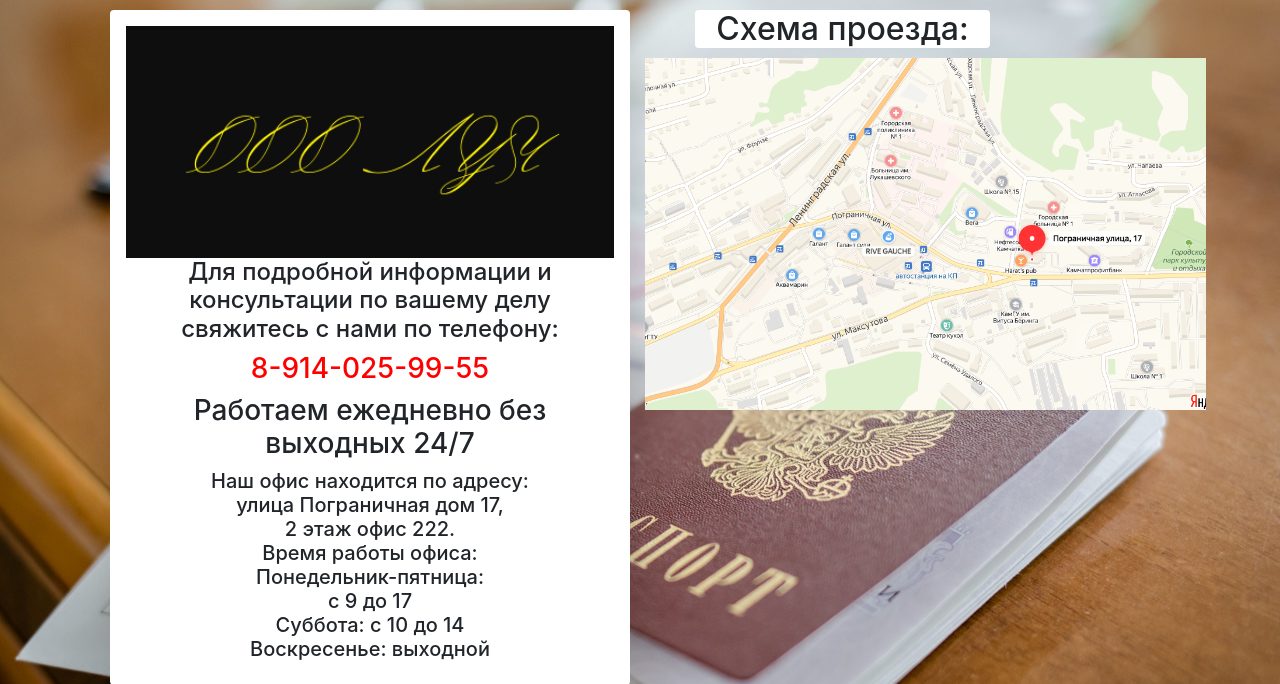
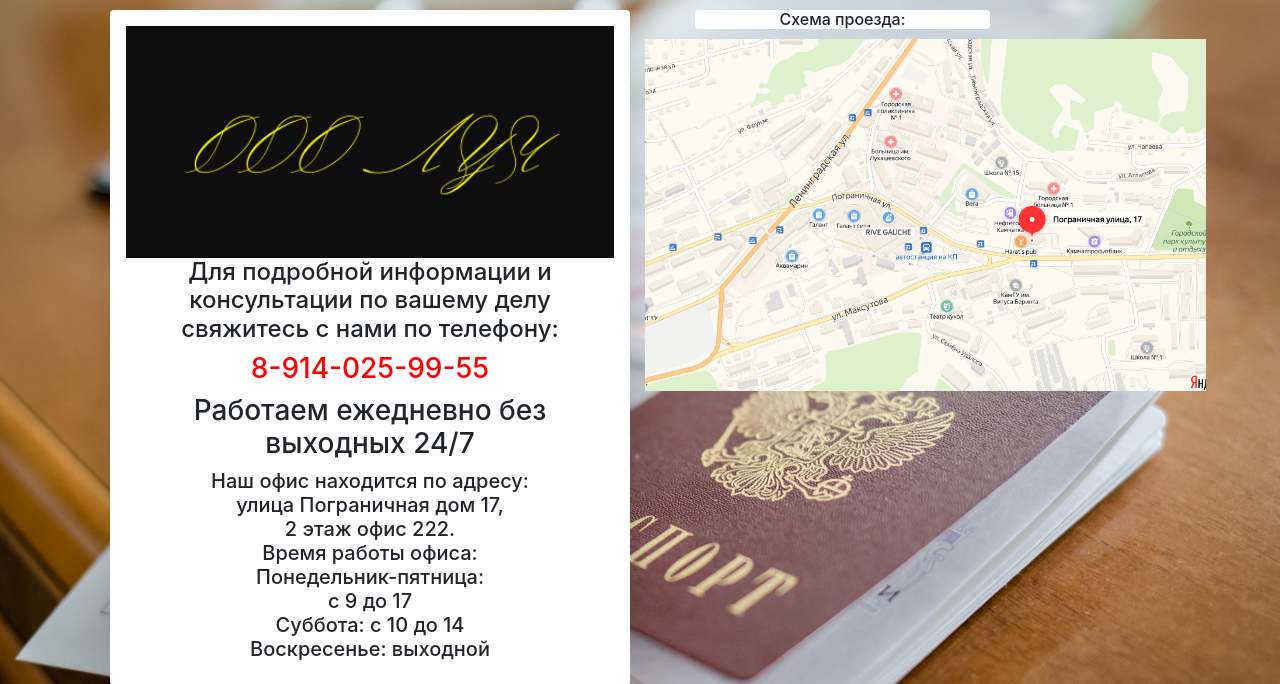
Before and after one commit to zaha5216/Propiska_kamchatka, a Django app: page /about/ in a window 1280 px wide. Shown: the part 56-740 px from the top of the page. Run offline with Django 3.2, Linux system fonts and the light colour scheme; some libraries are stand-ins or nearby versions.

Commit message:
my message

```diff
--- a/Propiska41/settings.py
+++ b/Propiska41/settings.py
@@ -109,9 +109,9 @@ DATABASES = {
         'PORT': '5432',
     }
 }
-# DATABASE_URL = os.environ['DATABASE_URL']
+DATABASE_URL = os.environ['DATABASE_URL']
 #
-# conn = psycopg2.connect(DATABASE_URL, sslmode='require')
+conn = psycopg2.connect(DATABASE_URL, sslmode='require')
 
 # DATABASES = {
 #     'default': {
--- a/templates/main/about.html
+++ b/templates/main/about.html
@@ -54,9 +54,9 @@
                 </div>
             </div>
               <div class="col-8 col-md-4">
-                   <h2 class="rounded text-center"style="margin:10px 10px 10px 55px; background:white"  >
+                   <h6 class="rounded text-center"style="margin:10px 10px 10px 55px; background:white"  >
                           Схема проезда:
-                   </h2>
+                   </h6>
                   <div class="col" style="margin:10px 50px 15px -10px;">
                     <img src="/static/main2/card.jpg" width=170%>
                   </div>
```
Also changed, not shown: 1 other file.
